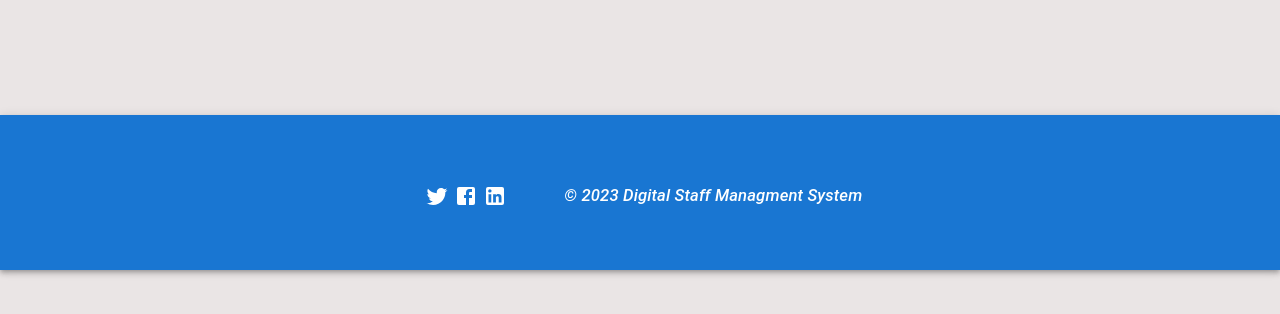
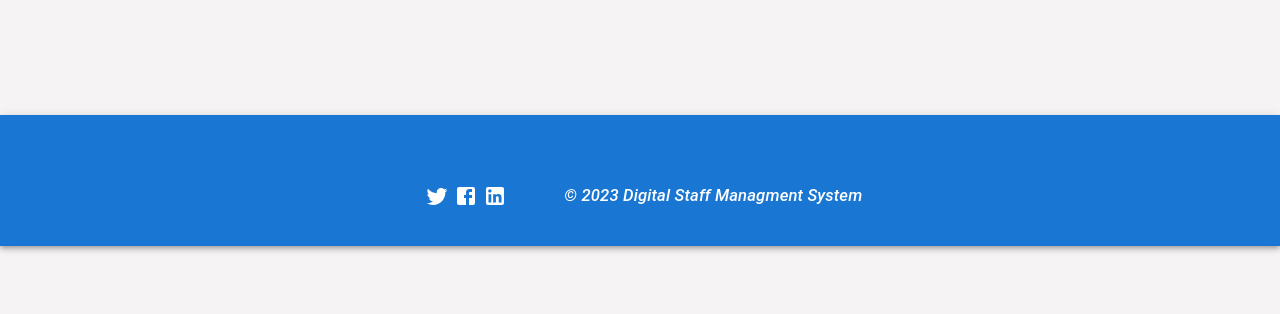
Before and after one commit to sukanyamohanty143/Digital-Staff-Management-System., a React (Create React App) app: page /supervisor in a window 1280 px wide. Shown: the top 314 px of the page. Built offline with nearby package versions, Linux system fonts and the light colour scheme.

Commit message:
remove some content

```diff
--- a/src/App.css
+++ b/src/App.css
@@ -3,7 +3,7 @@
 body {
   margin: 0%;
   padding: 0%;
-  background-color: rgb(234, 229, 229);
+  background-color: rgb(245, 243, 243);
 }
 .navbar {
   height: 100px;
--- a/src/Components/Pages/AdminPage/AddButton.js
+++ b/src/Components/Pages/AdminPage/AddButton.js
@@ -15,6 +15,7 @@ const UserForm = ({ onAddUser,onCloseForm,user}) => {
           setGender(user.gender);
         }
       },[user]);
+
     const addUser=()=>{
         const newUser={
             id,
--- a/src/Components/Pages/Footer.js
+++ b/src/Components/Pages/Footer.js
@@ -6,7 +6,7 @@ import LinkedInIcon from '@mui/icons-material/LinkedIn';
 function Footer() {
     return (
         <>
-            <AppBar position="static" style={{ padding: "20px", height: "155px", marginTop: "115px" }}>
+            <AppBar position="static" style={{ padding: "20px", height: "auto", marginTop: "115px" }}>
                 <Typography variant="h6" color="inherit" component="div">
                     <Stack className="fottercontainer">
                         <Grid container spacing={1}>
--- a/src/Components/Pages/Home.js
+++ b/src/Components/Pages/Home.js
@@ -9,7 +9,6 @@ import AppBar from '@mui/material/AppBar';
 function Home() {
 
     const navigate = useNavigate();
-
     const goToRegistration = () => {
         navigate("/registration")
     }
--- a/src/Components/Pages/Registration.js
+++ b/src/Components/Pages/Registration.js
@@ -4,7 +4,6 @@ import TextField from '@mui/material/TextField';
 import MenuItem from '@mui/material/MenuItem';
 import { Typography, Button, AppBar, Card ,CardContent} from '@mui/material';
 import PeopleAltIcon from '@mui/icons-material/PeopleAlt';
-import { useNavigate } from 'react-router-dom';
 
 const data = [
   {
@@ -43,12 +42,6 @@ function Registration() {
   });
 
 
-  const navigate = useNavigate();
-
-  const goToLogin = () => {
-      navigate("/login")
-  }
-
 
   console.log("formData", formData);
 
@@ -75,7 +68,7 @@ function Registration() {
         });
 
       // console.log('formData =', formData);
-      goToLogin()
+
 
       setSubmittedData(formData);
 
```
